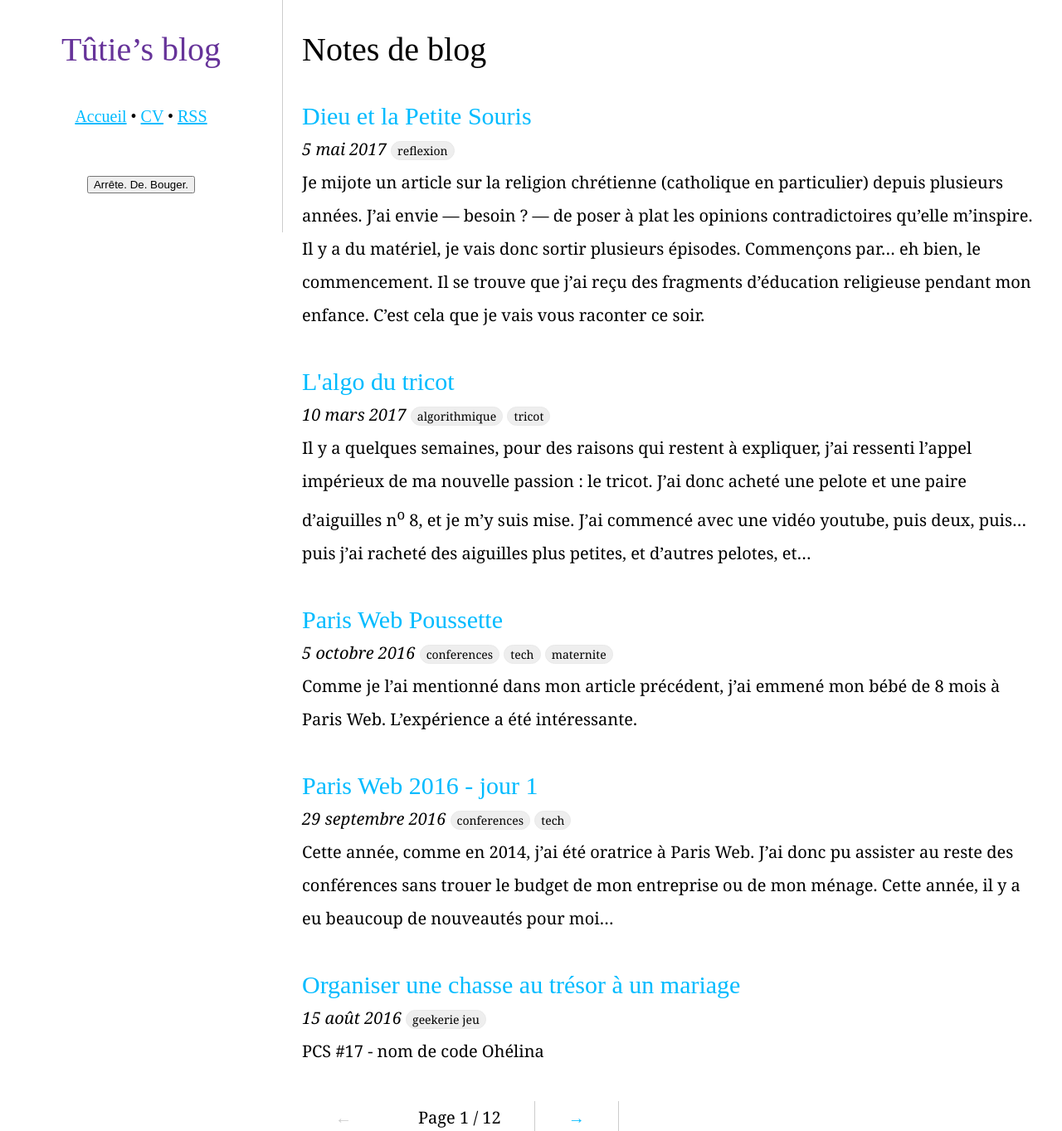
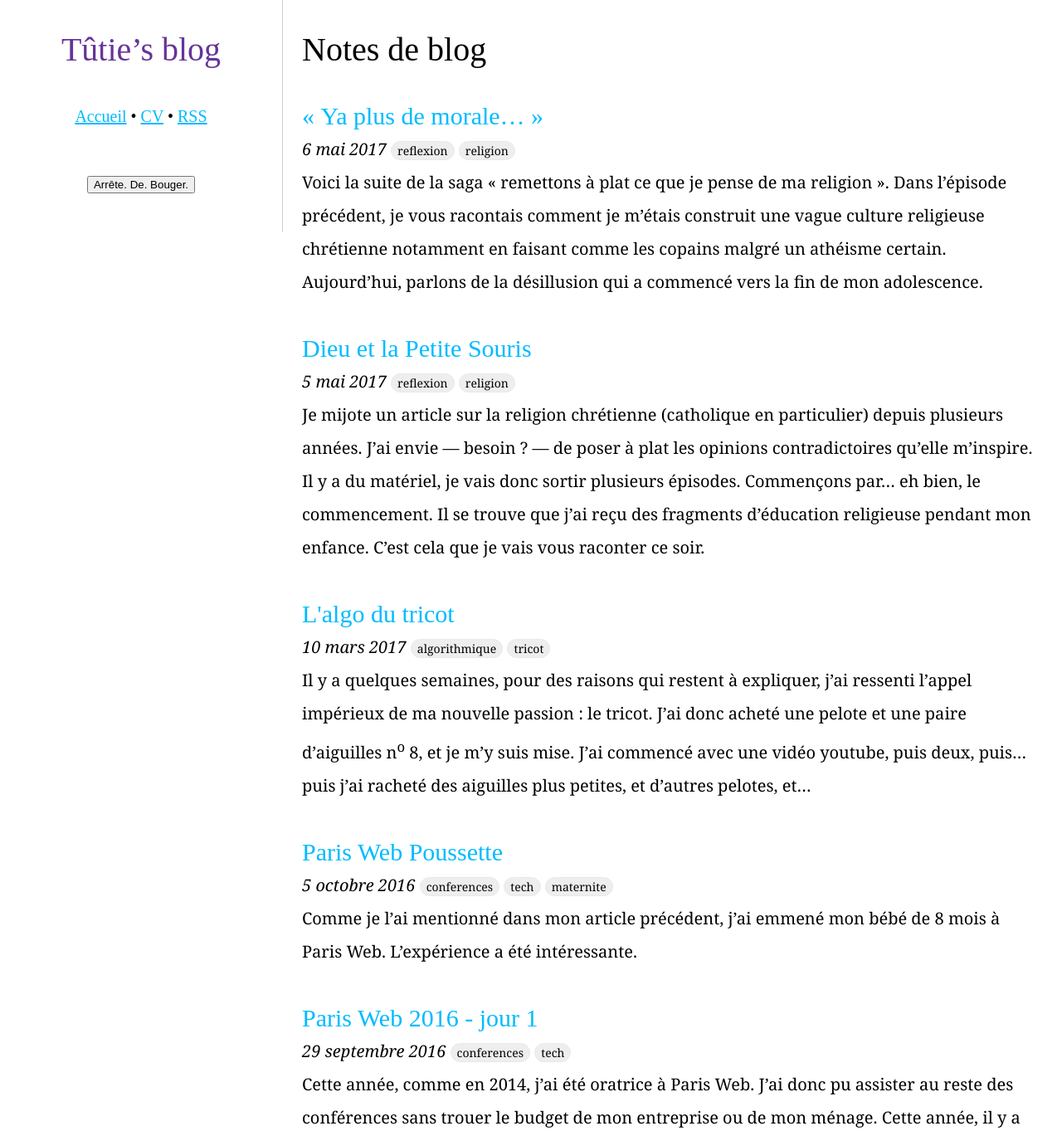
Before and after one commit to tut-tuuut/tut-tuuut.github.io, a Jekyll site: the page built from index.html, in a window 1280 px wide and 1400 px high, cut to the strip 0-1363 px from the top of the window. Shown: the whole strip at 83% size. Built offline with Jekyll 4.4.1, drawn with Linux system fonts in a browser that asks for light colours; the list of posts is cut into pages by our own code; some of the changed lines change nothing that is shown.

Commit message:
Premier jet inachevé@

```diff
--- a/_posts/2017-05-05-dieu-et-la-petite-souris.md
+++ b/_posts/2017-05-05-dieu-et-la-petite-souris.md
@@ -1,7 +1,7 @@
 ---
 layout: post
 title:  "Dieu et la Petite Souris"
-categories: reflexion
+categories: reflexion religion
 ---
 
 Je mijote un article sur la religion chrétienne (catholique en particulier) depuis plusieurs années. J'ai envie — besoin ? — de poser à plat les opinions contradictoires qu'elle m'inspire. Il y a du matériel, je vais donc sortir plusieurs épisodes. Commençons par… eh bien, le commencement. Il se trouve que j'ai reçu des fragments d'éducation religieuse pendant mon enfance. C'est cela que je vais vous raconter ce soir. <!-- more --> Dans les articles suivants, je serai moins sympa, ne vous inquiétez pas. :p
--- /dev/null
+++ b/_posts/2017-05-06-ya-plus-de-morale.md
@@ -0,0 +1,46 @@
+---
+layout: post
+title:  "« Ya plus de morale… »"
+categories: reflexion religion
+---
+
+Voici la suite de la saga « remettons à plat ce que je pense de ma religion ». Dans l'épisode précédent, je vous racontais comment je m'étais construit une vague culture religieuse chrétienne notamment en faisant comme les copains malgré un athéisme certain. Aujourd'hui, parlons de la désillusion qui a commencé vers la fin de mon adolescence.<!-- more -->
+
+_Content warning:_ Je vous préviens, je vais écrire des choses qui ne vont pas vous faire plaisir _du tout_ si vous êtes croyant(e). Je suis athée, donc insensible à toute notion de blasphème. Ah, et on va parler de sexualité, aussi.
+
+Donc, à la fin de l'épisode précédent, me voici ado, athée catholique sans que cela me pose trop de problèmes. Les années passent, je grandis, je lance quelques travaux pratiques expérimentaux côté sexualité — solo et accompagnée, avec des garçons ou des filles — j'en parle vite fait au médecin qui me met sous pilule… rien que de très normal pour une ado de mon âge, non ?
+
+Arrivons donc au moment où je découvre qu'apparemment ça ne serait pas normal. Ou, du moins, où ça ne serait pas bien. « Immoral ».
+
+Vous allez rire, mais le concept de famille riche ultra-catho, je ne le connaissais pas avant de déménager près de Versailles en 2005. Je savais vaguement que théoriquement d'après la morale catholique on est censé rester vierge jusqu'au mariage et faire plein d'enfants après, mais je ne savais pas qu'il existait des gens _de mon âge_ qui appliquaient vraiment ces règles de vie. Pour moi, la religion catholique ça consistait à être quelqu'un de bien, aider les autres et manger des hosties.
+
+Je ne voyais absolument aucune raison valable pour que la religion me dise quoi faire de mon corps. En effet, quand je faisais des trucs sexuels avec mon corps et éventuellement celui d'une autre personne constentante, je n'avais pas l'impression de faire quelque chose de mal : je ne tuais personne, je ne faisais mal à personne (sauf fausse manip, certes), c'était agréable, et finalement on sortait de ces séances avec l'envie de prendre la vie du bon côté et de partager des belles choses. Donc ça cadrait plutôt bien avec les valeurs chrétiennes telles que je les avais apprises. Si on est bien dans sa tête et dans son corps, on aime son prochain, on rayonne, on peut rendre le monde meilleur.
+
+Mais non. Le clergé disait que le préservatif et la contraception c'était mal et que le sexe récréatif c'était mal.
+
+Manque de bol, mes parents ne m'avaient pas enseigné à accepter sans broncher tout ce qu'on me demandait de faire (surtout si ça semblait débile, ce qui était le cas). Ma première réaction a été de les envoyer paître, parce que de toute façon ces gens-là n'avaient aucune légitimité pour me dire que faire, en plus d'avoir les mains sales.
+
+- Tu n'as jamais été enceinte, tu n'as jamais accouché : ne viens pas me dire que la contraception est immorale. Intéresse-toi plutôt aux infrastructures médicales qui sauvent la vie des femmes et des bébés.
+- Tu n'as jamais été blessée ou menacée par ton mec : ne viens pas me dire que le divorce ou la séparation c'est mal. Intéresse-toi plutôt aux violences conjugales, qui tuent chaque année des centaines de personnes (femmes et enfants).
+- Tu n'as jamais changé une couche : ne viens pas me dire que je dois gérer en même temps deux à trois enfants en bas âge. Intéresse-toi plutôt à la parité homme-femme au sein du couple.
+- Tu as couvert des dizaines de prêtres pédophiles : ne viens pas me dire que je dois m'interdire les relations sexuelles avec des adultes consentants, quel que soit leur nombre, leur sexe, leur genre. Intéresse-toi plutôt à la question du consentement.
+
+Un bon gros « fuck off », en gros. Cela dit, si on pouvait convaincre les gens juste en leur disant d'aller se faire cuire le fondement, ça se saurait. Tout en gardant en tête que des puceaux en robe avec des chapeaux ridicules n'avaient effectivement aucune légitimité pour me parler de mes fesses, j'ai essayé de voir plus loin. Je me suis demandé « pourquoi » ? Pourquoi interdire la sexualité non reproductive ? Pourquoi rejeter la contraception artificielle et l'homosexualité, notamment ?
+
+Je me dis que ces règles ont certainement, à une épqoue, été utiles à la société dans laquelle elles ont été écrites. Saint Paul (contemporain de Jésus-Christ, pour vous donner une idée) parlait déjà d'« éviter la fornication ». Réfléchissons : à l'époque, aux moyens que l'on avait de soigner les MST ou de sauver une femme des complications de la grossesse.
+
+À l'époque, le seul moyen de contraception fiable — à ma connaissance — était l'abstinence. De même, le seul moyen de se préserver des MST était d'éviter le sexe. Si on chopait quand même une MST, on n'avait pas grand-chose pour se soigner, et on finissait probablement stérile… ou mort ?
+
+En outre, la mortalité infantile étant ce qu'elle était (un enfant sur deux n'atteignait jamais l'âge de 5 ans), il _fallait_ faire beaucoup d'enfants pour atteindre le seuil de renouvellement de la population. La fécondité était une question de _survie_, pas moins. À l'heure actuelle, entre les soins, les vaccins et l'hygiène, la mortalité infantile se compte en ‰ et pas en dizaines de %. Ça se voit sur les courbes de démographie.
+
+Et comme la mortalité maternelle était effroyable elle aussi, j'imagine que limiter les risques de grossesse au maximum avant le « moment venu » était également une nécessité de santé publique. (Par contre, marier et engrosser des gamines de 14 ans était une stratégie plutôt perdante, vu les risques accrus d'une grossesse avant la fin de la puberté… Bref.)
+
+Bref. La santé sexuelle, c'est de la santé publique. Il fallait que les gens évitent de coucher à tort et à travers pour ne pas qu'ils se filent des germes dangereux, s'ils couchaient il valait mieux que ce soit avec une personne à la fois, mais il fallait quand même qu'ils fassent le plus de bébés possible pour que l'humanité ne disparaisse pas. Alors on a sorti l'argument divin : « C'est mal. Le plaisir sexuel est une tentation du Diable. La sexualité ne doit servir qu'à faire des enfants. »
+
+Il est ÉVIDENT que Dieu n'a RIEN à voir là-dedans. Cette règle a été écrite par UN MEC, dans un but purement utilitaire (la survie de l'espèce) avec sûrement un bon gros biais de perception bien sexiste (il fallait que les gars soient sûrs qu'ils étaient les seuls à pouvoir profiter de leur jouet).
+
+Si l'on accepte de replacer ce genre de règles (pas seulement celles qui concernent le sexe) dans l'époque où elles ont été écrites, on trouve facilement une utilité à celles-ci. Vous croyez vraiment que Dieu a interdit aux Juifs de manger du cochon ? C'était peut-être juste un problème d'intoxications alimentaires trop fréquentes dues à la viande de porc, et qu'on en a touché un mot au rabbin pour diminuer le problème. Vous croyez aussi que c'est le divin qui interdit de boire de l'alcool ? Peut-être juste que les soldats et les paysans étaient moins efficaces quand ils avaient la gueule de bois… Et cette règle qui interdit de porter en même temps du lin et du coton ? … Hmm… euh… peut-être un coup des lobbies textiles de l'antiquité ?
+
+Et donc vous croyez vraiment que c'est Dieu qui vous empêche de prendre la pilule ou de coucher avec une personne du même sexe que vous ? Non. C'est le reliquat d'une politique de santé publique de l'antiquité, qui n'a plus aucune raison d'être à l'heure actuelle. SAUF si c'est VOUS qui décidez que c'est important pour vous et que vous voulez vous « réserver » pour votre _significant other_. Mais si à l'inverse vous voulez explorer pour savoir ce qui vous plaît, ce qui existe, rien ne devrait vous en empêcher : on a en 2017 le matériel adéquat pour éviter de choper des cochonneries en jouant avec son corps. La contraception est bénéfique car on n'a plus besoin de faire 10 enfants par femme pour atteindre le seuil de renouvellement de la population. Au contraire, on aurait plutôt intérêt à se placer _sous_ le seuil de renouvellement pour éviter de taper trop fort sur l'environnement.
+
+En fait, maintenant que le système de santé nous permet d'être sereins sur la survie de la mère et de l'enfant dans le cas d'une grossesse, que la contraception permet d'espacer les naissances, et que les problèmes de climat nous encouragent à nous calmer côté démographie, il serait peut-être temps de privilégier la qualité à la quantité. Avoir peu d'enfants, mais les élever avec soin et avec beaucoup d'amour.
```
